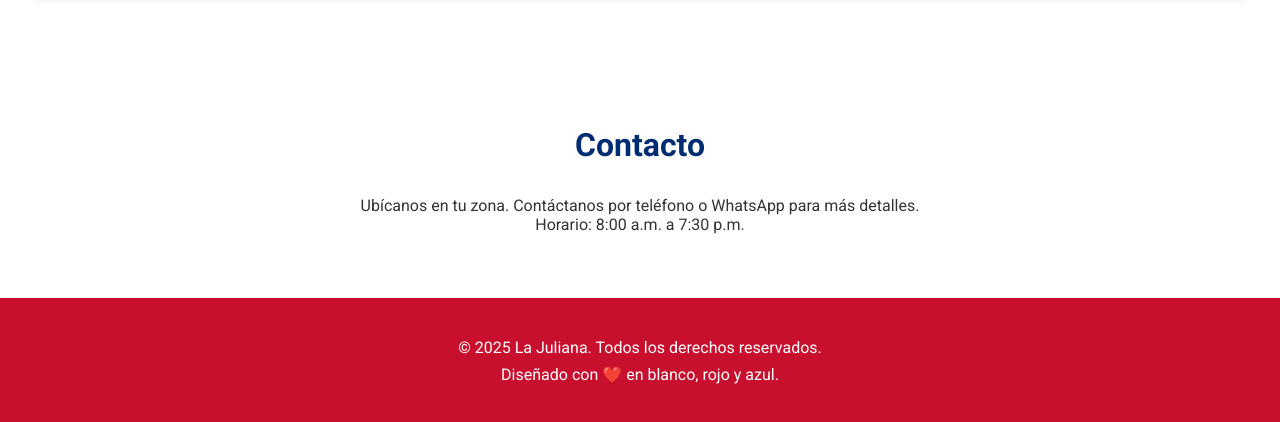
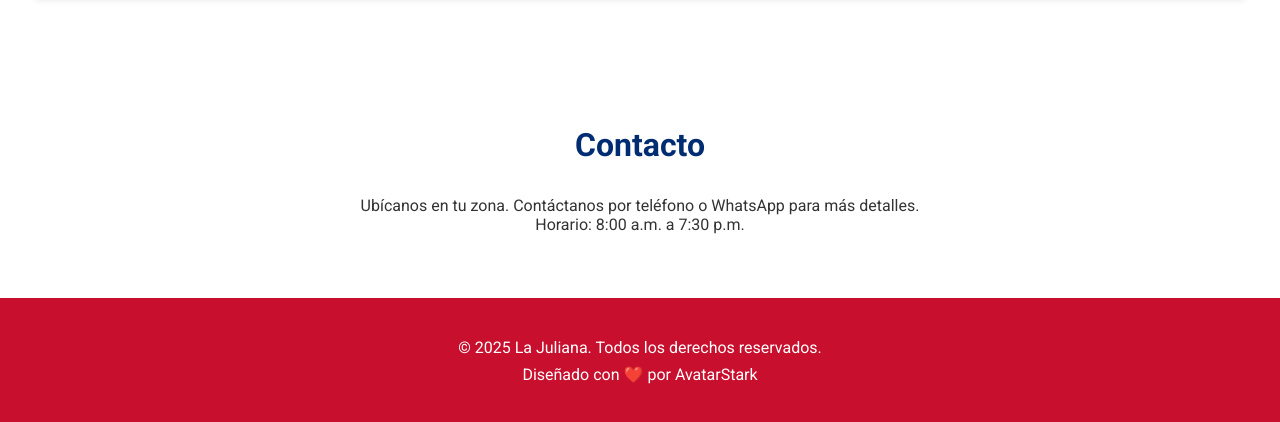
Before and after one commit to AvatarStark/la-juliana, a plain HTML site: page index.html in a window 1280 px wide. Shown: the part 2261-2683 px from the top of the page. Drawn offline with Linux system fonts and the light colour scheme.

Commit message:
Update index.html

```diff
--- a/index.html
+++ b/index.html
@@ -162,7 +162,7 @@
 
   <footer>
     <p>&copy; 2025 La Juliana. Todos los derechos reservados.</p>
-    <p>Diseñado con ❤️ en blanco, rojo y azul.</p>
+    <p>Diseñado con ❤️ por AvatarStark</p>
   </footer>
 </body>
 </html>
```
